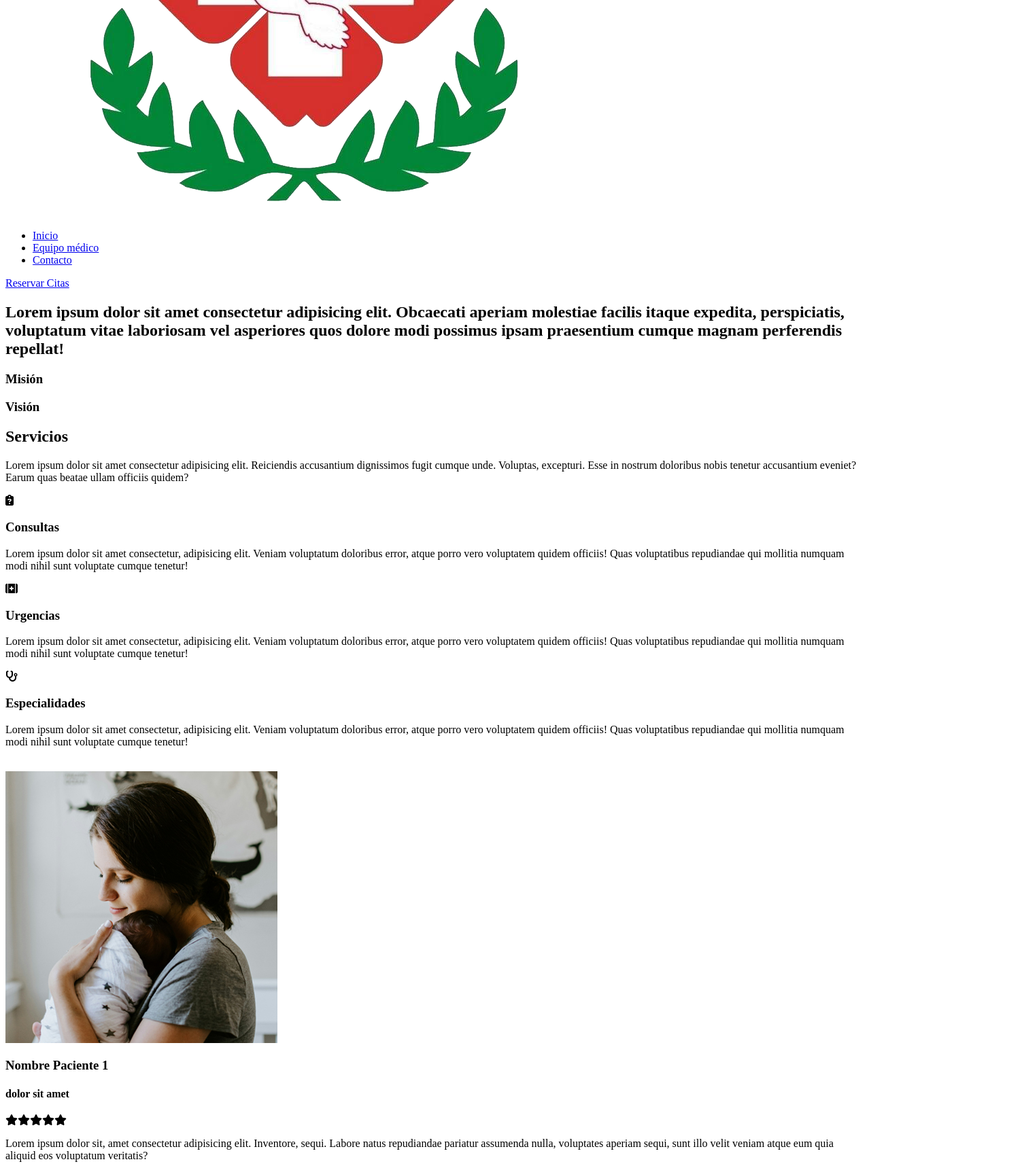
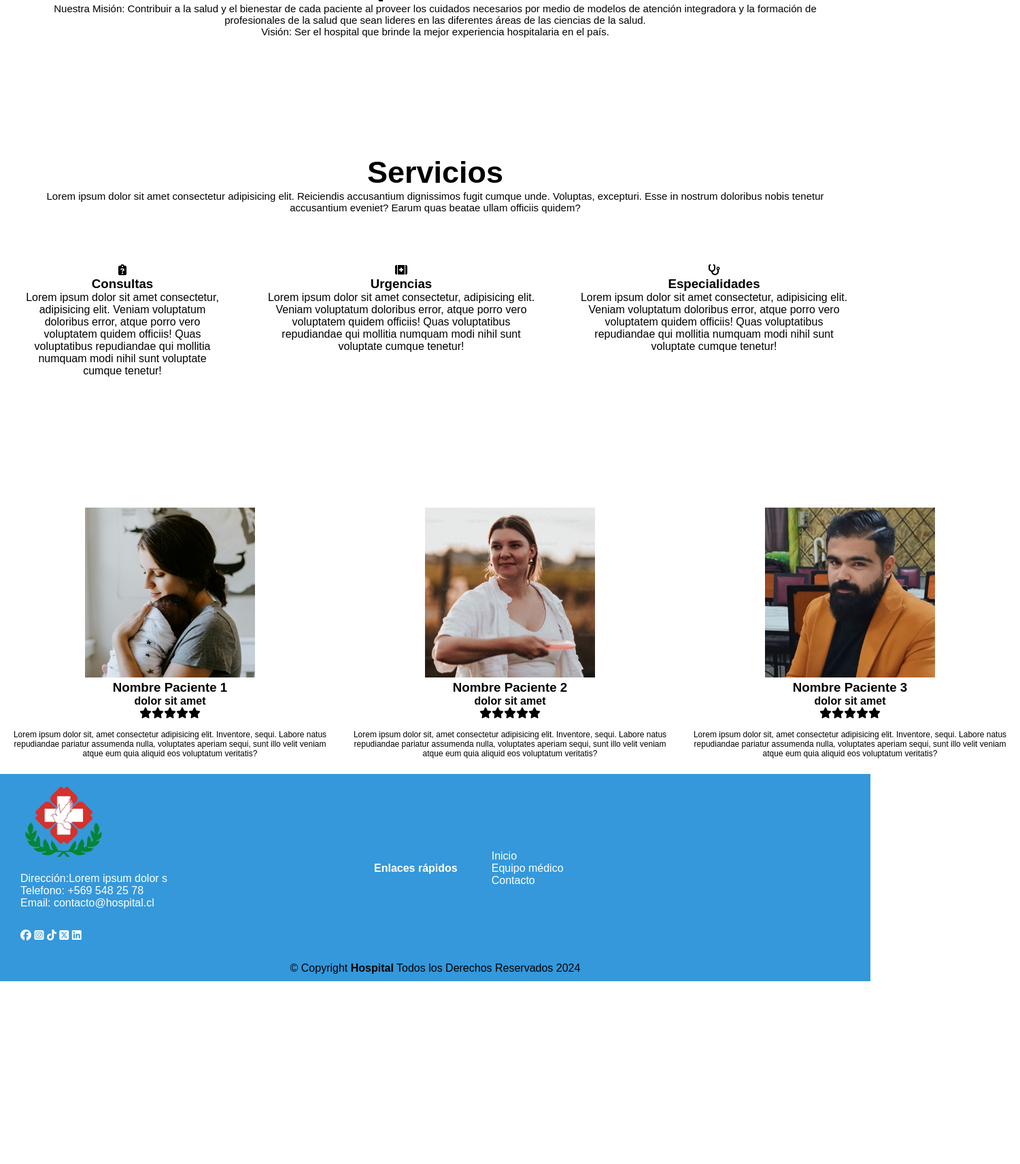
Before and after one commit to valeriatorrealba/Hospital, a plain HTML site: page v1/index.html in a window 1280 px wide. Shown: the part 312-2025 px from the top of the page at 68% size, 1500 px wide, since content can reach past the window. After the commit the page ends 1756 px from the top, so only its background shows below. Drawn offline with Linux system fonts and the light colour scheme.

Commit message:
Versión 1

```diff
--- a/v1/assets/css/style.css
+++ b/v1/assets/css/style.css
@@ -0,0 +1,129 @@
+*{
+    margin: 0;
+    padding: 0;
+    font-family: Arial, sans-serif;
+}
+
+/* Header */
+.containerNav{
+    width: 100%;
+    background-color: #3498db;
+    color: #fff;
+    display: flex;
+    justify-content: space-between;
+    align-items: center;
+}
+.image img{
+    width: 150px;
+}
+
+.navBar{
+    display: inline-block;
+
+}
+nav ul {
+    list-style: none;
+    display: flex;
+}
+
+nav li {
+    margin-right: 20px;
+}
+
+a {
+    text-decoration: none;
+    color: #fff;
+}
+
+.btn{
+    margin-right: 50px;
+    padding: 10px 20px;
+    background-color: #4CAF50;
+    color: white;
+    border: none;
+    border-radius: 5px;
+    cursor: pointer;
+}
+
+/* Main */
+
+/* Seccion de bienvenida */
+.container{
+    width: 100%;
+    height: 400px;
+    display: flex;
+    justify-content: space-between;
+    align-items: center;
+}
+.sectionWelcome{
+    text-align: center;
+    font-size: 30px;
+    padding: 25px;
+
+}
+.sectionWelcome p{
+    font-size: 15px;
+    margin: 0 40px;
+}
+/* Seccion de Servicios */
+
+.containerBox{
+    width: 100%;
+    display: flex;
+    justify-content: center;
+}
+.box{
+    width: 400px;
+    height: 300px;
+    float: left;
+    margin: 0 20px;
+    padding: 10px;
+    text-align: center;
+}
+
+/* Seccion de Testimonios */
+
+.testimonials{
+    width: 800px;
+}
+
+.testimonialsBox{
+    width: 500px;
+    text-align: center;
+}
+
+.testimonialsBox img{
+    width: 50%;
+
+}
+.testimonialsBox p{
+    font-size: 12px;
+    padding: 15px;
+}
+
+/* Footer */
+
+footer{
+    background-color: #3498db;
+}
+.center{
+    text-align: center;
+    padding-bottom: 10px;
+}
+.grid{
+    display: grid;
+    width: 100%;
+    grid-template-columns: 500px 1fr;
+}
+
+.right{
+    padding-left: 50px;
+
+}
+
+.right li{
+    list-style: none;
+}
+.space{
+    padding: 15px;
+}
--- a/v1/index.html
+++ b/v1/index.html
@@ -12,58 +12,51 @@
 </head>
 <body>
     <header>
-        <div>
+        <div class="containerNav image">
             <a href="index.html">
                 <img src="./assets/img/logo.png" alt="Logo Hospital">
             </a>
-            <nav>
+            <nav class="navBar">
                 <ul>
                     <li><a href="index.html">Inicio</a></li>
                     <li><a href="equipo-medico.html">Equipo médico</a></li>
                     <li><a href="contacto.html">Contacto</a></li>
                 </ul>
             </nav>
-            <a href="#">Reservar Citas</a>
+            <a href="#" class="btn">Reservar Citas</a>
         </div>
     </header>
     <main>
         <!--Inicio Bienvenida -->
-        <section >
-            <div>
-                <div><!--clases del div -->
-                    <div>
-                        <h2>Lorem ipsum dolor sit amet consectetur adipisicing elit. Obcaecati aperiam molestiae facilis itaque expedita, perspiciatis, voluptatum vitae laboriosam vel asperiores quos dolore modi possimus ipsam praesentium cumque magnam perferendis repellat!</h2>
+        <section>
+            <div class="container"><!--clases del div -->
+                <div class="sectionWelcome">
+                    <h1>Bienvenidos al Hospital Paloma donde nuestra</h1>
+                    <p>Nuestra Misión: Contribuir a la salud y el bienestar de cada paciente al proveer los cuidados necesarios por medio de modelos de atención integradora y la formación de profesionales de la salud que sean lideres en las diferentes áreas de las ciencias de la salud.</p>
+                    <p>Visión: Ser el hospital que brinde la mejor experiencia hospitalaria en el país.</p>
                 </div>
                 <div>
-                        <div>
-                            <h3>Misión</h3>
-                        </div>
-                        <div>
-                            <h3>Visión</h3>
-                        </div>
-                    </div>
+
                 </div>
             </div>
         </section>
         <!--Fin Bienvenida -->
         <!--Inicio Servicios -->
         <section>
-            <div>
+            <div class="sectionWelcome">
                 <h2>Servicios</h2>
                 <p>Lorem ipsum dolor sit amet consectetur adipisicing elit. Reiciendis accusantium dignissimos fugit cumque unde. Voluptas, excepturi. Esse in nostrum doloribus nobis tenetur accusantium eveniet? Earum quas beatae ullam officiis quidem?</p>
             </div>
-            <div><!--Container -->
-                <div><!--row -->
-                    <div>
-                        <div>
+            <div class="container"><!--Container -->
+                <div class="containerBox">
+                    <div class="box">
                         <div><i class="fa-solid fa-clipboard-question"></i></div><!--icono -->
                         <h3>Consultas</h3>
                         <p>Lorem ipsum dolor sit amet consectetur, adipisicing elit. Veniam voluptatum doloribus error, atque porro vero voluptatem quidem officiis! Quas voluptatibus repudiandae qui mollitia numquam modi nihil sunt voluptate cumque tenetur!</p>
                     </div>
-                    </div>
                 <!--Fin servicio -->
                     <div>
-                        <div>
+                        <div class="box">
                             <div><i class="fa-solid fa-kit-medical"></i></div><!--icono -->
                             <h3>Urgencias</h3>
                             <p>Lorem ipsum dolor sit amet consectetur, adipisicing elit. Veniam voluptatum doloribus error, atque porro vero voluptatem quidem officiis! Quas voluptatibus repudiandae qui mollitia numquam modi nihil sunt voluptate cumque tenetur!</p>
@@ -71,7 +64,7 @@
                     </div>
                     <!--Fin servicio -->
                     <div>
-                        <div>
+                        <div class="box">
                             <div><i class="fa-solid fa-stethoscope"></i></div><!--icono -->
                             <h3>Especialidades</h3>
                             <p>Lorem ipsum dolor sit amet consectetur, adipisicing elit. Veniam voluptatum doloribus error, atque porro vero voluptatem quidem officiis! Quas voluptatibus repudiandae qui mollitia numquam modi nihil sunt voluptate cumque tenetur!</p>
@@ -84,10 +77,9 @@
         <!--Fin Servicios -->
         <!--Inicio testimonios -->
         <section>
-            <img src="" alt="">
-            <div><!--contenedor -->
-                <div>
-                    <div>
+            <div class="container"><!--contenedor -->
+                <div class="testimonials">
+                    <div class="testimonialsBox">
                         <img src="./assets/img/paciente1.jpg" alt="Madre primeriza abrazando a su bebe recién nacido">
                         <h3>Nombre Paciente 1</h3>
                         <h4>dolor sit amet</h4>
@@ -97,10 +89,10 @@
                         <p>Lorem ipsum dolor sit, amet consectetur adipisicing elit. Inventore, sequi. Labore natus repudiandae pariatur assumenda nulla, voluptates aperiam sequi, sunt illo velit veniam atque eum quia aliquid eos voluptatum veritatis?</p>
                     </div>
                 </div><!--Fin testimonios -->
-                <div>
-                    <div>
+                <div class="testimonials">
+                    <div class="testimonialsBox">
                         <img src="./assets/img/paciente2.jpg" alt="Madre primeriza abrazando a su bebe recién nacido">
-                        <h3>Nombre Paciente 1</h3>
+                        <h3>Nombre Paciente 2</h3>
                         <h4>dolor sit amet</h4>
                         <div>
                             <i><i class="fa-solid fa-star"></i><i class="fa-solid fa-star"></i><i class="fa-solid fa-star"></i><i class="fa-solid fa-star"></i><i class="fa-solid fa-star"></i></i><!--estrelllas -->
@@ -108,21 +100,10 @@
                         <p>Lorem ipsum dolor sit, amet consectetur adipisicing elit. Inventore, sequi. Labore natus repudiandae pariatur assumenda nulla, voluptates aperiam sequi, sunt illo velit veniam atque eum quia aliquid eos voluptatum veritatis?</p>
                     </div>
                 </div><!--Fin testimonios -->
-                <div>
-                    <div>
+                <div class="testimonials">
+                    <div class="testimonialsBox">
                         <img src="./assets/img/paciente3.jpg" alt="Madre primeriza abrazando a su bebe recién nacido">
-                        <h3>Nombre Paciente 1</h3>
-                        <h4>dolor sit amet</h4>
-                        <div>
-                            <i><i class="fa-solid fa-star"></i><i class="fa-solid fa-star"></i><i class="fa-solid fa-star"></i><i class="fa-solid fa-star"></i><i class="fa-solid fa-star"></i></i><!--estrelllas -->
-                        </div>
-                        <p>Lorem ipsum dolor sit, amet consectetur adipisicing elit. Inventore, sequi. Labore natus repudiandae pariatur assumenda nulla, voluptates aperiam sequi, sunt illo velit veniam atque eum quia aliquid eos voluptatum veritatis?</p>
-                    </div>
-                </div><!--Fin testimonios -->
-                <div>
-                    <div>
-                        <img src="./assets/img/paciente4.jpg" alt="Madre primeriza abrazando a su bebe recién nacido">
-                        <h3>Nombre Paciente 1</h3>
+                        <h3>Nombre Paciente 3</h3>
                         <h4>dolor sit amet</h4>
                         <div>
                             <i><i class="fa-solid fa-star"></i><i class="fa-solid fa-star"></i><i class="fa-solid fa-star"></i><i class="fa-solid fa-star"></i><i class="fa-solid fa-star"></i></i><!--estrelllas -->
@@ -135,19 +116,19 @@
         <!--Fin testimonios -->
     </main>
     <footer>
+        <div class="containerNav">
             <div>
-            <div>
-                <div>
-                    <div>
+                <div class="grid">
+                    <div class="left image space">
                         <a href="index.html">
-                            <span>Hospital</span>
+                            <img src="./assets/img/logo.png" alt="Logo Hospital">
                         </a>
-                        <div>
-                            <p>Dirección:</p>
-                            <p>Telefono:</p>
-                            <p>Email:</p>
+                        <div class="space">
+                            <p>Dirección:Lorem ipsum dolor s</p>
+                            <p>Telefono: +569 548 25 78</p>
+                            <p>Email: contacto@hospital.cl</p>
                         </div>
-                        <div>
+                        <div class="space">
                             <a href="https://www.facebook.com" target="_blank"><i class="fa-brands fa-facebook"></i></a>
                             <a href="https://www.instagram.com" target="_blank"><i class="fa-brands fa-square-instagram"></i></a>
                             <a href="https://www.tiktok.com" target="_blank"><i class="fa-brands fa-tiktok"></i></a>
@@ -155,8 +136,8 @@
                             <a href="https://www.linkedin.com" target="_blank"><i class="fa-brands fa-linkedin"></i></a>
                         </div>
                     </div>
-                    <div>
-                        <h4></h4>
+                    <div class="containerNav right">
+                        <h4 class="">Enlaces rápidos</h4>
                         <ul>
                             <li><a href="index.html">Inicio</a></li>
                             <li><a href="equipo-medico.html">Equipo médico</a></li>
@@ -167,7 +148,7 @@
             </div>
         </div>
         <div>
-            <div>
+            <div class="center">
                 <p>© <span>Copyright</span> <strong>Hospital</strong> <span>Todos los Derechos Reservados 2024</span></p>
             </div>
         </div>
```
Also changed, not shown: v1/contacto.html (+18 -19 lines), v1/equipo-medico.html (+39 -68 lines). Lines whose indentation alone changed are shown as unchanged.
